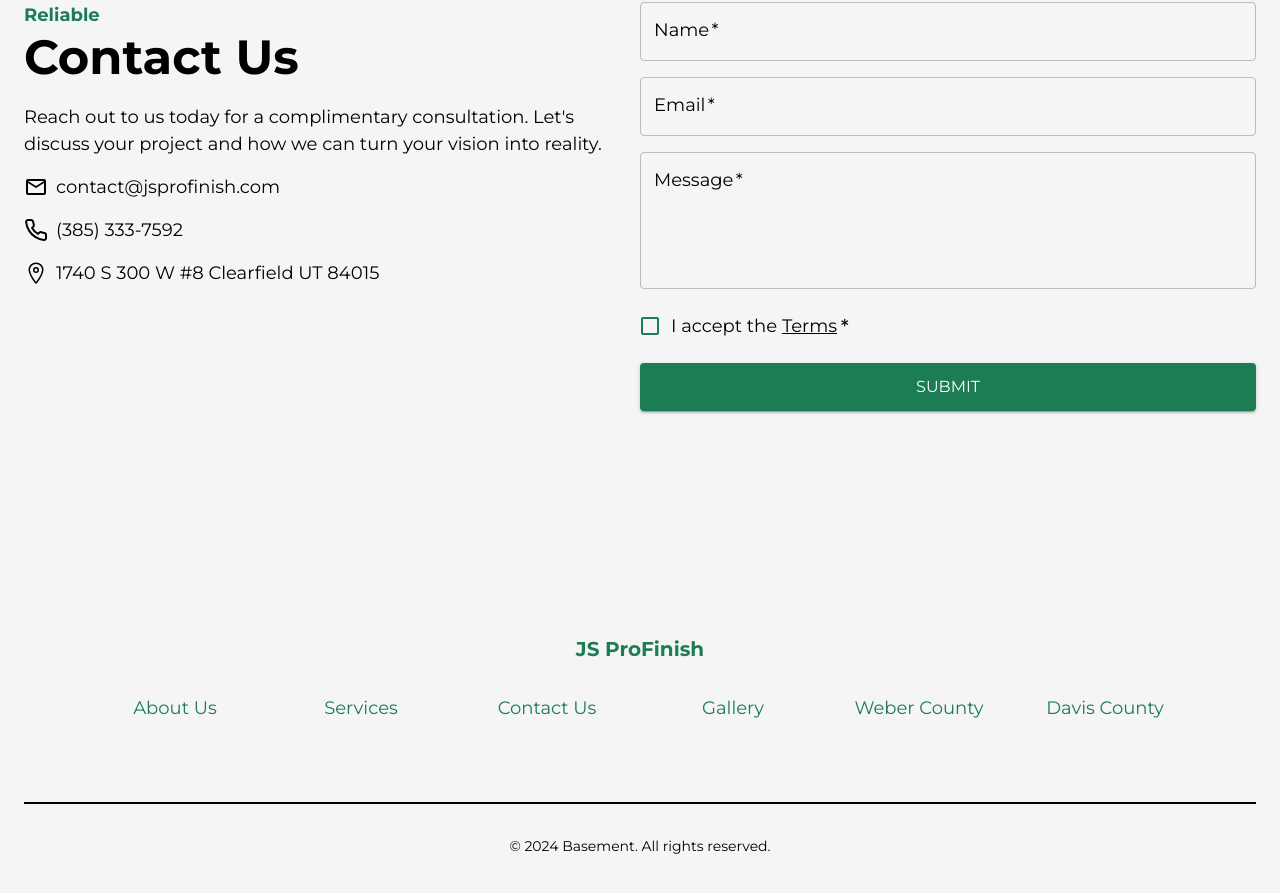
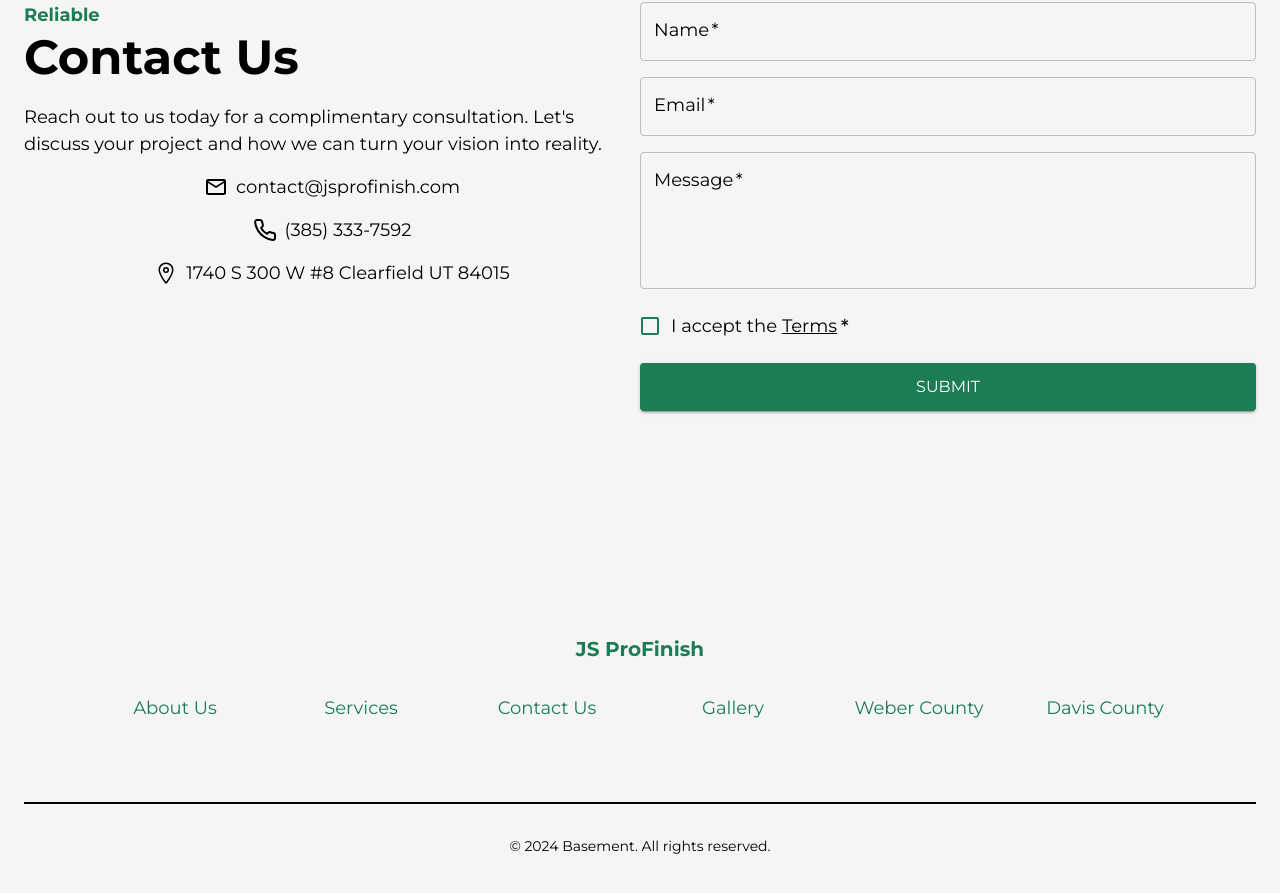
Before and after one commit to AlexCabreraD/JSProfinish, a Next.js app: page / in a window 1280 px wide. Shown: the part 5129-6022 px from the top of the page. Built offline with nearby package versions, Linux system fonts and the light colour scheme.

Commit message:
fixed contact center on smaller screens

```diff
--- a/src/app/components/global/contact.tsx
+++ b/src/app/components/global/contact.tsx
@@ -107,19 +107,40 @@ const Contact = ({ dark, padded = true }: ContactProps) => {
                         Let&apos;s discuss your project and how we can turn your
                         vision into reality.
                     </Typography>
-                    <Box sx={{ display: "flex", alignItems: "center", mb: 2 }}>
+                    <Box
+                        sx={{
+                            display: "flex",
+                            alignItems: "center",
+                            justifyContent: "center",
+                            mb: 2,
+                        }}
+                    >
                         <MdOutlineEmail size={24} />
                         <Typography variant="body1" sx={{ marginLeft: 1 }}>
                             contact@jsprofinish.com
                         </Typography>
                     </Box>
-                    <Box sx={{ display: "flex", alignItems: "center", mb: 2 }}>
+                    <Box
+                        sx={{
+                            display: "flex",
+                            alignItems: "center",
+                            justifyContent: "center",
+                            mb: 2,
+                        }}
+                    >
                         <FiPhone size={24} />
                         <Typography variant="body1" sx={{ marginLeft: 1 }}>
                             (385) 333-7592
                         </Typography>
                     </Box>
-                    <Box sx={{ display: "flex", alignItems: "center", mb: 2 }}>
+                    <Box
+                        sx={{
+                            display: "flex",
+                            alignItems: "center",
+                            justifyContent: "center",
+                            mb: 2,
+                        }}
+                    >
                         <IoLocationOutline size={24} />
                         <Typography variant="body1" sx={{ marginLeft: 1 }}>
                             1740 S 300 W #8 Clearfield UT 84015
```
